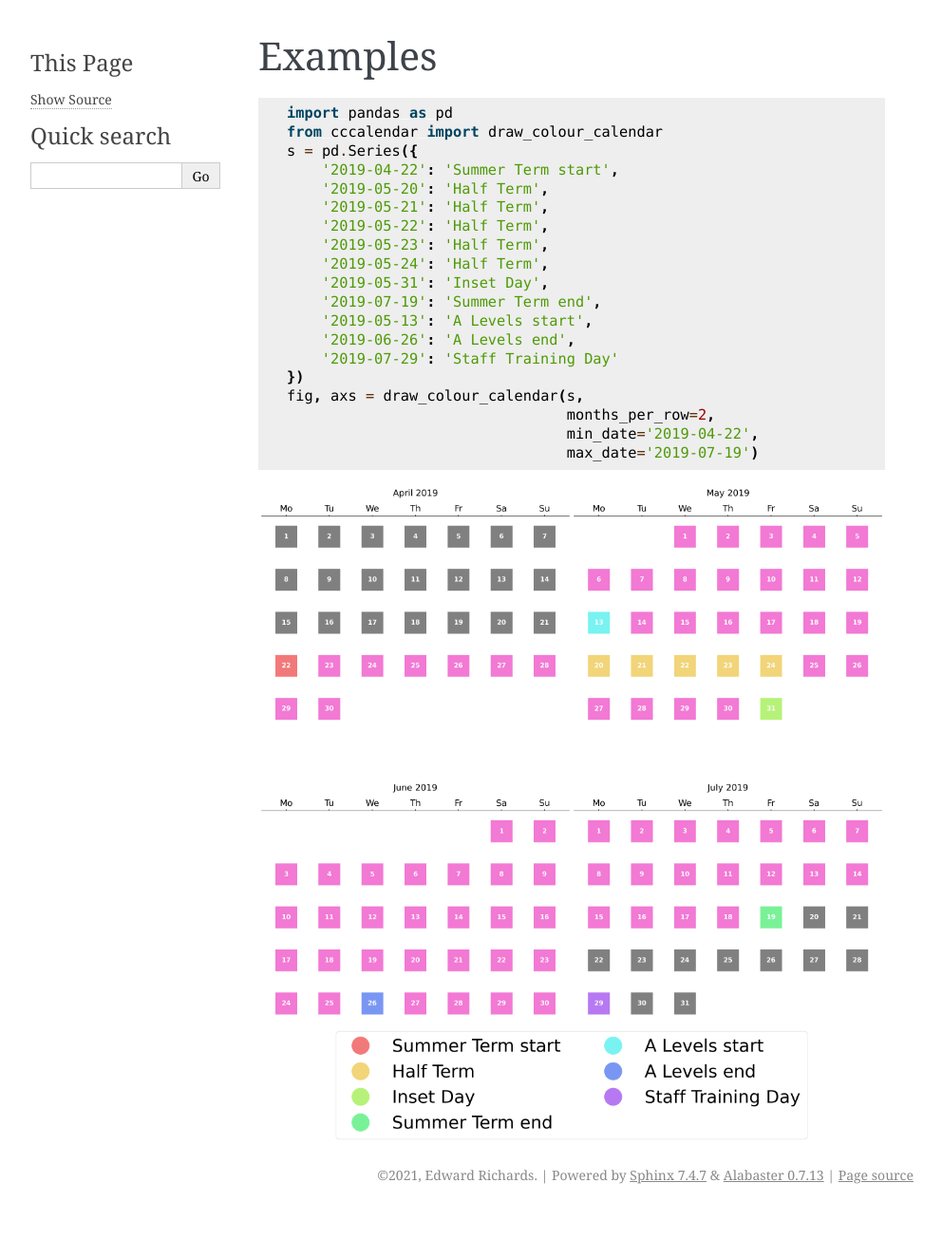
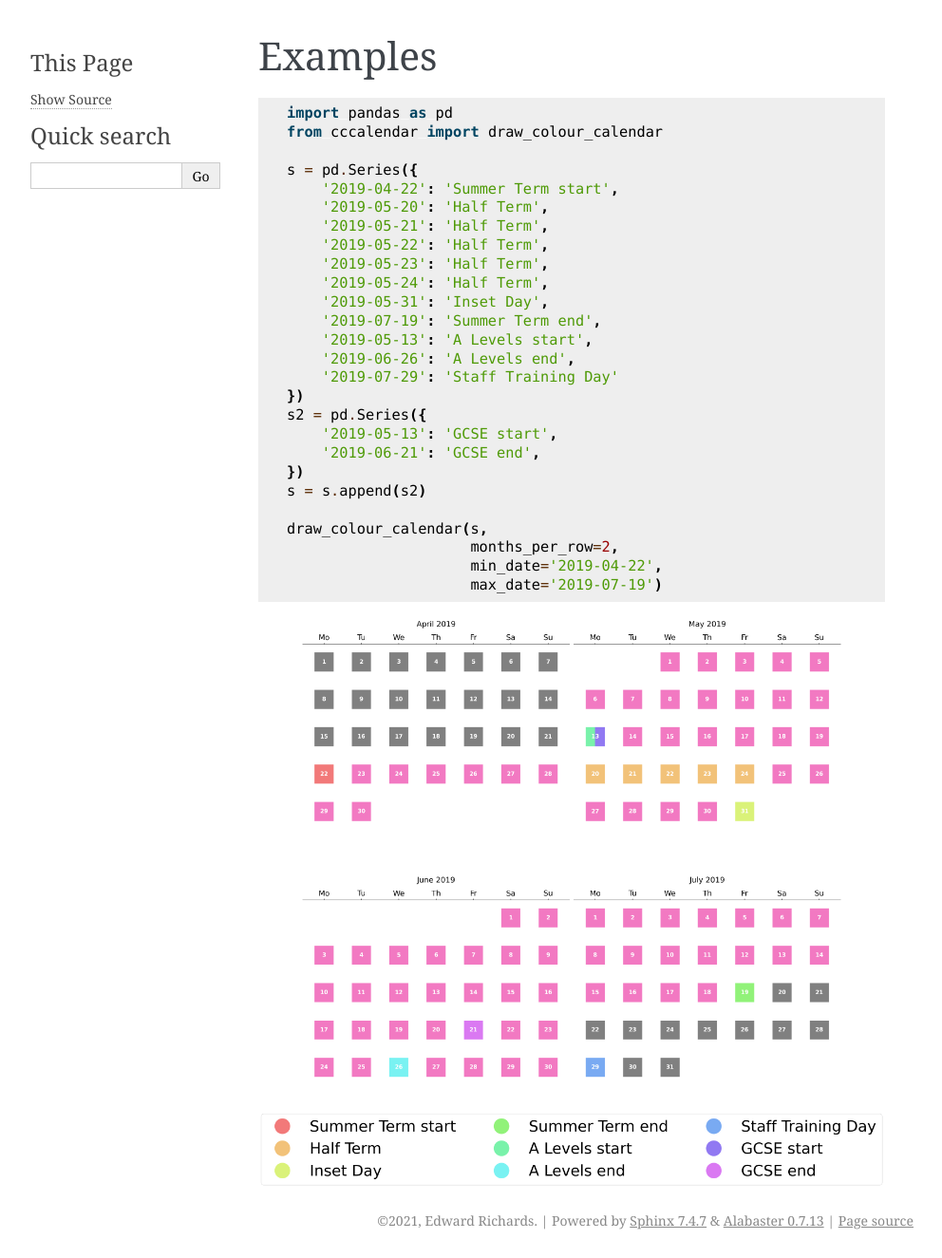
Before and after one commit to erichards97/categorical-colour-calendar, a Sphinx documentation site: the page built from docs/source/pages/examples.rst, in a window 1280 px wide. Shown: the whole page at 95% size, without its empty margins (148-1140 px from the left). Built offline with Sphinx 7.4.7, drawn with Linux system fonts in a browser that asks for light colours; before the commit the page ends 1277 px from its top, so only the background shows below that.

Commit message:
Update docs with multiple events per date example

```diff
--- a/docs/source/pages/examples.rst
+++ b/docs/source/pages/examples.rst
@@ -6,6 +6,7 @@ Examples
 
     import pandas as pd
     from cccalendar import draw_colour_calendar
+
     s = pd.Series({
         '2019-04-22': 'Summer Term start',
         '2019-05-20': 'Half Term',
@@ -19,10 +20,17 @@ Examples
         '2019-06-26': 'A Levels end',
         '2019-07-29': 'Staff Training Day'
     })
-    fig, axs = draw_colour_calendar(s,
-                                    months_per_row=2,
-                                    min_date='2019-04-22',
-                                    max_date='2019-07-19')
+    s2 = pd.Series({
+        '2019-05-13': 'GCSE start',
+        '2019-06-21': 'GCSE end',
+    })
+    s = s.append(s2)
+
+    draw_colour_calendar(s,
+                         months_per_row=2,
+                         min_date='2019-04-22',
+                         max_date='2019-07-19')
+
 
 .. image:: /_static/school_term.png
   :width: 800
--- a/docs/source/pages/functionality.rst
+++ b/docs/source/pages/functionality.rst
@@ -18,4 +18,6 @@ is no guarantee the newly generated colours will not be similar to any colours e
 There is one other public method, ``draw_month_calendar``, detailed in :ref:`reference<Reference>`
 but not mentioned elsewhere in the documentation. This can be used to draw a calendar for a specific month.
 It does not include any of the helper functionality when using ``draw_colour_calendar`` directly so you must provide a
-Series with a supported colour value for every date in the month, making its usage much more explicit
+Series with a supported colour value for every date in the month, making its usage much more explicit.
+
+If there are multiple events present for the same date (i.e a duplicated index), the date square will have a split colour.
```
Also changed, not shown: docs/source/_static/school_term.png.
